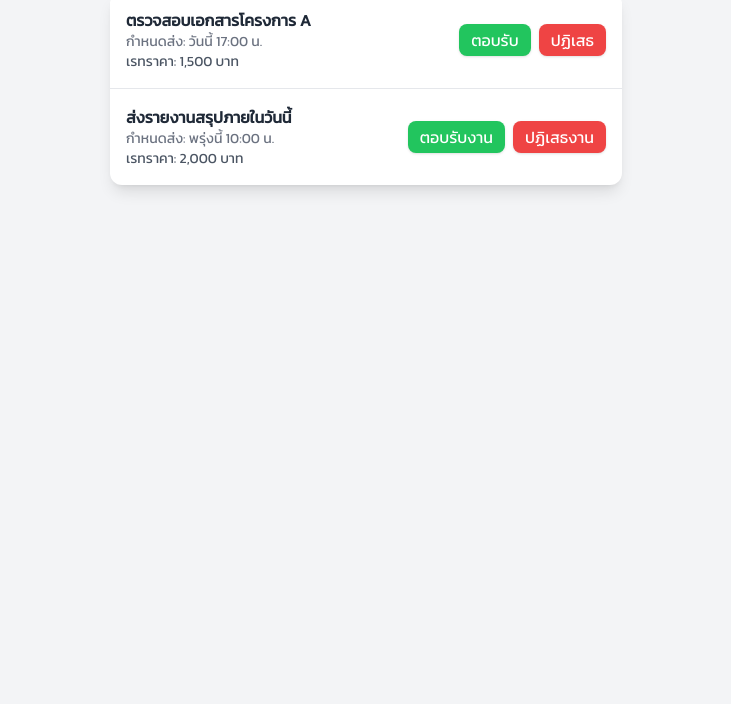
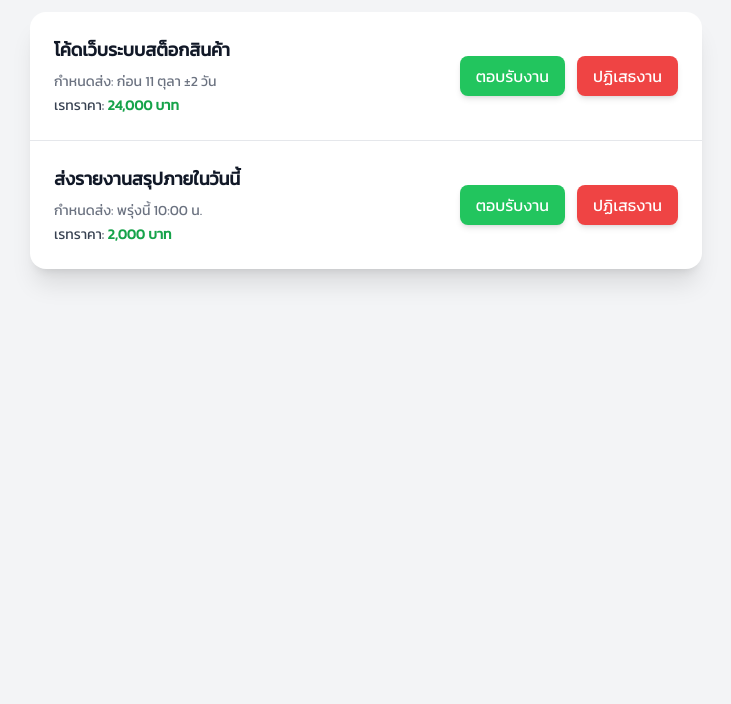
Before and after one commit to suteetepzaa/grade, a plain HTML site: page index.html in a window 1280 px wide. Shown: the part 96-800 px from the top of the page, without its empty margins (274-1005 px from the left). Drawn offline with nearby package versions, Linux system fonts and the light colour scheme.

Commit message:
Update index.html

```diff
--- a/index.html
+++ b/index.html
@@ -10,57 +10,57 @@
     body { font-family: 'Kanit', sans-serif; }
   </style>
 </head>
-<body class="bg-gray-100 min-h-screen flex flex-col items-center py-8">
+<body class="bg-gray-100 min-h-screen flex flex-col items-center py-10 px-4">
 
   <!-- หัวข้อ -->
-  <h1 class="text-2xl font-bold mb-6 text-gray-800">🔔 หน้าต่างแจ้งเตือนงานเข้า</h1>
+  <h1 class="text-3xl font-bold mb-8 text-gray-800 tracking-wide">🔔 สุธี007</h1>
 
   <!-- กล่องแจ้งเตือน -->
-  <div class="bg-white shadow-lg rounded-xl w-full max-w-lg divide-y" id="taskContainer">
+  <div class="bg-white shadow-xl rounded-2xl w-full max-w-2xl divide-y divide-gray-200" id="taskContainer">
     <!-- งานตัวอย่าง -->
-    <div class="p-4 flex flex-col sm:flex-row sm:items-center sm:justify-between">
-      <div>
-        <p class="font-semibold text-gray-800">ตรวจสอบเอกสารโครงการ A</p>
-        <p class="text-gray-500 text-sm">กำหนดส่ง: วันนี้ 17:00 น.</p>
-        <p class="text-gray-600 text-sm">เรทราคา: 1,500 บาท</p>
+    <div class="p-6 flex flex-col sm:flex-row sm:items-center sm:justify-between hover:bg-gray-50 transition-colors">
+      <div class="mb-4 sm:mb-0">
+        <p class="font-semibold text-gray-900 text-lg mb-2">โค้ดเว็บระบบสต็อกสินค้า</p>
+        <p class="text-gray-500 text-sm mb-1">กำหนดส่ง: ก่อน 11 ตุลา ±2 วัน</p>
+        <p class="text-gray-700 text-sm">เรทราคา: <span class="font-semibold text-green-600">24,000 บาท</span></p>
       </div>
-      <div class="mt-3 sm:mt-0 flex space-x-2">
+      <div class="flex space-x-3">
         <button onclick="acceptTask(this)"
-          class="bg-green-500 hover:bg-green-600 text-white px-3 py-1 rounded-lg shadow">ตอบรับ</button>
+          class="bg-green-500 hover:bg-green-600 text-white px-4 py-2 rounded-lg shadow-md transition-colors">ตอบรับงาน</button>
         <button onclick="rejectTask(this)"
-          class="bg-red-500 hover:bg-red-600 text-white px-3 py-1 rounded-lg shadow">ปฏิเสธ</button>
+          class="bg-red-500 hover:bg-red-600 text-white px-4 py-2 rounded-lg shadow-md transition-colors">ปฏิเสธงาน</button>
       </div>
     </div>
 
-    <div class="p-4 flex flex-col sm:flex-row sm:items-center sm:justify-between">
-      <div>
-        <p class="font-semibold text-gray-800">ส่งรายงานสรุปภายในวันนี้</p>
-        <p class="text-gray-500 text-sm">กำหนดส่ง: พรุ่งนี้ 10:00 น.</p>
-        <p class="text-gray-600 text-sm">เรทราคา: 2,000 บาท</p>
+    <div class="p-6 flex flex-col sm:flex-row sm:items-center sm:justify-between hover:bg-gray-50 transition-colors">
+      <div class="mb-4 sm:mb-0">
+        <p class="font-semibold text-gray-900 text-lg mb-2">ส่งรายงานสรุปภายในวันนี้</p>
+        <p class="text-gray-500 text-sm mb-1">กำหนดส่ง: พรุ่งนี้ 10:00 น.</p>
+        <p class="text-gray-700 text-sm">เรทราคา: <span class="font-semibold text-green-600">2,000 บาท</span></p>
       </div>
-      <div class="mt-3 sm:mt-0 flex space-x-2">
+      <div class="flex space-x-3">
         <button onclick="acceptTask(this)"
-          class="bg-green-500 hover:bg-green-600 text-white px-3 py-1 rounded-lg shadow">ตอบรับงาน</button>
+          class="bg-green-500 hover:bg-green-600 text-white px-4 py-2 rounded-lg shadow-md transition-colors">ตอบรับงาน</button>
         <button onclick="rejectTask(this)"
-          class="bg-red-500 hover:bg-red-600 text-white px-3 py-1 rounded-lg shadow">ปฏิเสธงาน</button>
+          class="bg-red-500 hover:bg-red-600 text-white px-4 py-2 rounded-lg shadow-md transition-colors">ปฏิเสธงาน</button>
       </div>
     </div>
   </div>
 
   <!-- แจ้งเตือนผลลัพธ์ -->
-  <div id="statusBox" class="mt-6 hidden bg-blue-50 border border-blue-200 text-blue-800 px-4 py-2 rounded-xl shadow"></div>
+  <div id="statusBox" class="mt-8 hidden bg-blue-50 border border-blue-200 text-blue-800 px-6 py-3 rounded-xl shadow-md text-center text-base"></div>
 
   <script>
     function acceptTask(button) {
-      const taskName = button.closest('.p-4').querySelector('p.font-semibold').textContent;
+      const taskName = button.closest('.p-6').querySelector('p.font-semibold').textContent;
       showStatus(`✅ คุณตอบรับงาน: ${taskName}`);
-      button.closest('.p-4').remove();
+      button.closest('.p-6').remove();
     }
 
     function rejectTask(button) {
-      const taskName = button.closest('.p-4').querySelector('p.font-semibold').textContent;
+      const taskName = button.closest('.p-6').querySelector('p.font-semibold').textContent;
       showStatus(`❌ คุณปฏิเสธงาน: ${taskName}`);
-      button.closest('.p-4').remove();
+      button.closest('.p-6').remove();
     }
 
     function showStatus(message) {
```
